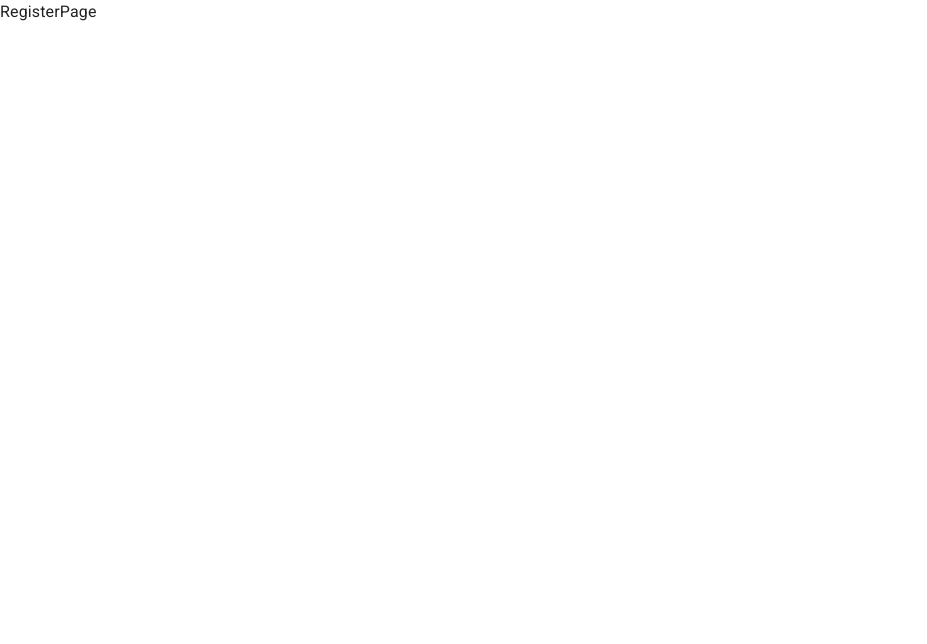
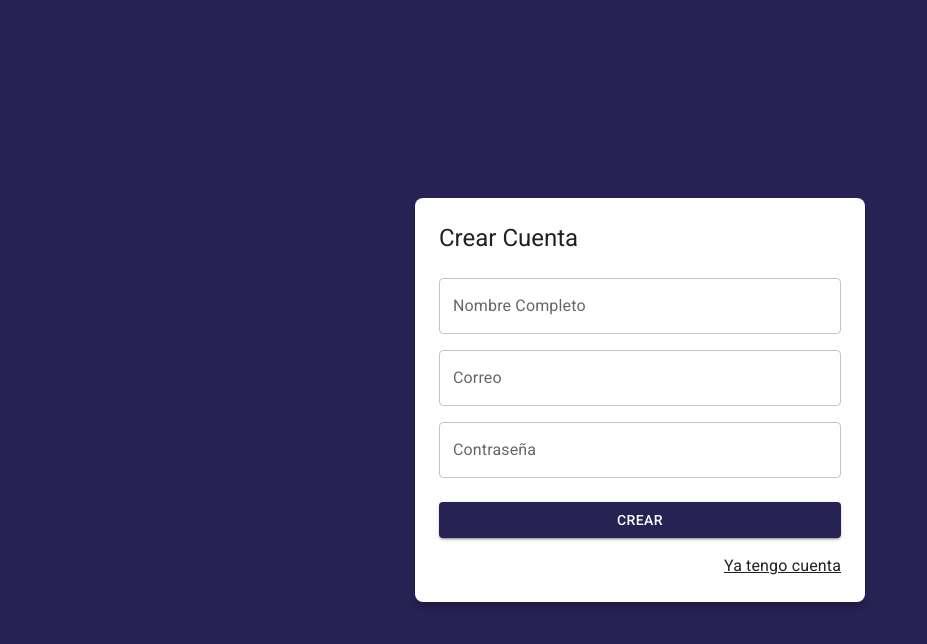
Before and after one commit to edgardoalvarez100/08-journal-app, a React (Vite) app: page /auth/register in a window 1280 px wide. Shown: the top 644 px of the page, without its empty margins (0-927 px from the left). Built offline with nearby package versions, Linux system fonts and the light colour scheme.

Commit message:
“update”

```diff
--- /dev/null
+++ b/src/auth/layout/AuthLayout.jsx
@@ -0,0 +1,22 @@
+import { Button, Grid, Link, TextField, Typography } from "@mui/material"
+
+
+export const AuthLayout = ({ children, title = "" }) => {
+    return (
+        <Grid container
+            spacing={0}
+            direction="column"
+            alignItems="center"
+            justifyContent="center"
+            sx={{ minHeight: '100vh', backgroundColor: 'primary.main', padding: 4 }}
+        >
+            <Grid item className="box-shadow"
+                xs={3}
+                sx={{ width: { sm: 450 }, backgroundColor: 'white', padding: 3, borderRadius: 2 }}
+            >
+                <Typography variant="h5" sx={{ mb: 1 }}>{title}</Typography>
+                {children}
+            </Grid>
+        </Grid>
+    )
+}
--- a/src/auth/pages/LoginPage.jsx
+++ b/src/auth/pages/LoginPage.jsx
@@ -1,23 +1,12 @@
 import { Link as RouterLink } from 'react-router-dom'
 import { Button, Grid, Link, TextField, Typography } from "@mui/material"
 import { Google } from '@mui/icons-material'
+import { AuthLayout } from '../layout/AuthLayout'
 
 export const LoginPage = () => {
     return (
         <>
-            <Grid container
-                spacing={0}
-                direction="column"
-                alignItems="center"
-                justifyContent="center"
-                sx={{ minHeight: '100vh', backgroundColor: 'primary.main', padding: 4 }}
-            >
-                <Grid item className="box-shadow"
-                    xs={3}
-                    sx={{ backgroundColor: 'white', padding: 3, borderRadius: 2 }}
-                >
-                    <Typography variant="h5" sx={{ mb: 1 }}>Login</Typography>
-
+            <AuthLayout title='Login'>
                 <form>
                     <Grid container>
                         <Grid item xs={12} sx={{ mt: 2 }}>
@@ -50,8 +39,7 @@
                         </Grid>
                     </Grid>
                 </form>
-                </Grid >
-            </Grid >
+            </AuthLayout>
         </>
     )
 }
--- a/src/auth/pages/RegisterPage.jsx
+++ b/src/auth/pages/RegisterPage.jsx
@@ -1,7 +1,45 @@
-
+import { Link as RouterLink } from 'react-router-dom'
+import { Button, Grid, Link, TextField, Typography } from "@mui/material"
+import { Google } from '@mui/icons-material'
+import { AuthLayout } from '../layout/AuthLayout'
 
 export const RegisterPage = () => {
     return (
-        <div>RegisterPage</div>
+        <>
+            <AuthLayout title="Crear Cuenta">
+                <form>
+                    <Grid container>
+                        <Grid item xs={12} sx={{ mt: 2 }}>
+                            <TextField label="Nombre Completo" type="text" placeholder="Tu nombre completo" fullWidth />
+                        </Grid>
+
+                        <Grid item xs={12} sx={{ mt: 2 }}>
+                            <TextField label="Correo" type="email" placeholder="correo@gmail.com" fullWidth />
+                        </Grid>
+
+                        <Grid item xs={12} sx={{ mt: 2 }}>
+                            <TextField label="Contraseña" type="password" placeholder="Contraseña" fullWidth />
+                        </Grid>
+
+                        <Grid container spacing={2} sx={{ mb: 2, mt: 1 }} >
+                            <Grid item xs={12}>
+                                <Button variant="contained" fullWidth>
+                                    Crear
+                                </Button>
+                            </Grid>
+
+
+                        </Grid>
+
+                        <Grid container direction="row" justifyContent="end">
+                            <Link component={RouterLink} color="inherit" to="/auth/login">
+                                Ya tengo cuenta
+                            </Link>
+
+                        </Grid>
+                    </Grid>
+                </form>
+            </AuthLayout>
+        </>
     )
 }
```
Also changed, not shown: 1 other file (tests, documents, lock files or other folders). Lines whose indentation alone changed are shown as unchanged.
